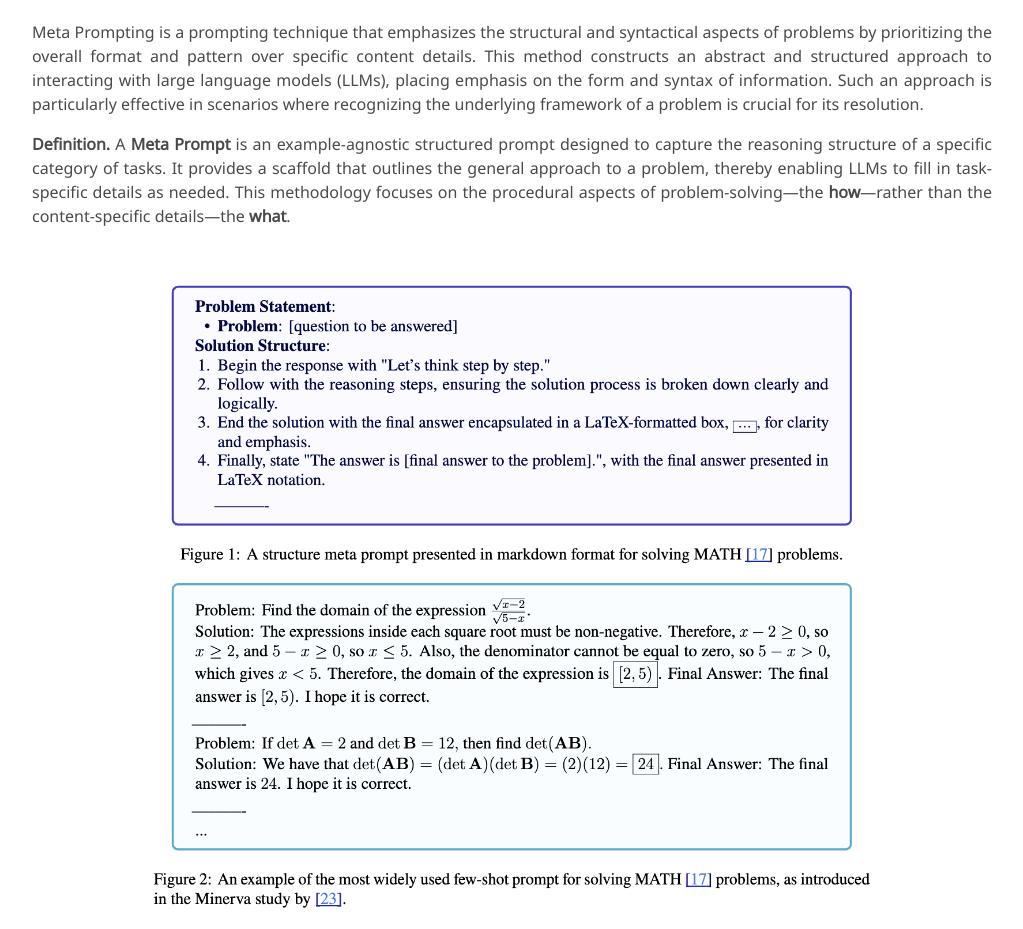
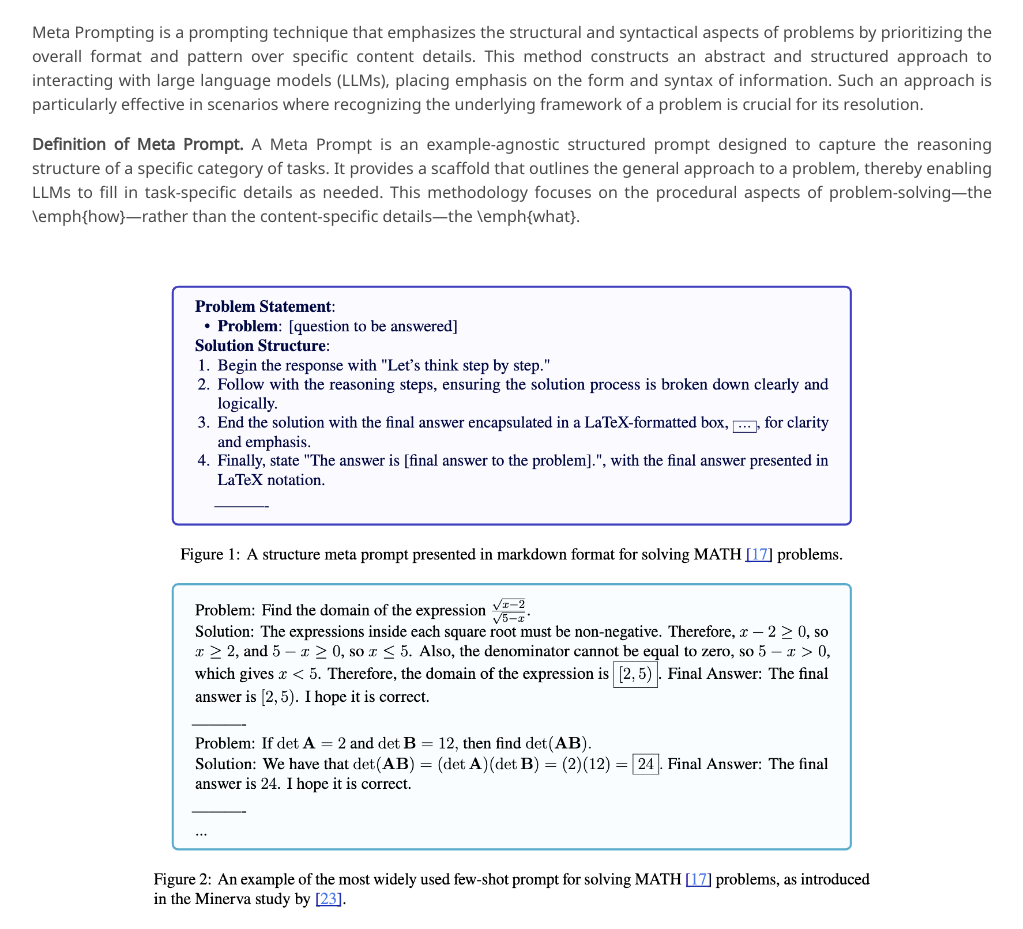
Before and after one commit to meta-prompting/meta-prompting.github.io, a plain HTML site: page index.html in a window 1280 px wide. Shown: the part 840-1769 px from the top of the page, without its empty margins (128-1151 px from the left). Drawn offline with nearby package versions, Linux system fonts and the light colour scheme; some icons are missing; a web font is replaced by a local one.

Commit message:
Update index.html

```diff
--- a/index.html
+++ b/index.html
@@ -75,7 +75,7 @@
                     <div class="publication-links">
                          <!-- Arxiv PDF link -->
                       <span class="link-block">
-                        <a href="MP.pdf" target="_blank"
+                        <a href="https://arxiv.org/pdf/2311.11482" target="_blank"
                         class="external-link button is-normal is-rounded is-dark">
                         <span class="icon">
                           <i class="fas fa-file-pdf"></i>
@@ -170,7 +170,6 @@
         <div class="content has-text-justified">
           <p>
           We introduce <b>Meta Prompting</b>, a framework that elevates the reasoning capabilities of large language models (LLMs) by focusing on the formal structure of a task rather than content-specific examples. We establish a theoretical foundation for this paradigm, formalizing MP as a functor that maps a category of tasks to a category of structured prompts, thereby guaranteeing that compositional problem-solving strategies can be systematically decomposed into modular prompt structures. We extend this concept to Recursive Meta Prompting (RMP), an automated process where an LLM can generate and refine its own prompts. We model this self-improvement loop formally as a monad, providing a principled framework for automated prompt engineering. Our claims are validated through extensive experiments demonstrating that a Qwen-72B base model, guided by a single, example-agnostic meta-prompt, achieves state-of-the-art results on MATH, GSM8K, and Game of 24. These results are achieved with substantial token efficiency gains over traditional few-shot methods.
-            The code is available at https://github.com/meta-prompting/meta-prompting.
           </p>
         </div>
       </div>
@@ -188,16 +187,10 @@
         <h2 class="title is-3">Meta Prompting</h2>
         <div class="content has-text-justified">
           <p>
-            Meta Prompting is a prompting technique that emphasizes the structural and syntactical aspects of problems by prioritizing the
-            overall format and pattern over specific content details. This method constructs an abstract and structured approach to
-            interacting with large language models (LLMs), placing emphasis on the form and syntax of information. Such an approach is
-            particularly effective in scenarios where recognizing the underlying framework of a problem is crucial for its resolution.
+            Meta Prompting is a prompting technique that emphasizes the structural and syntactical aspects of problems by prioritizing the overall format and pattern over specific content details. This method constructs an abstract and structured approach to interacting with large language models (LLMs), placing emphasis on the form and syntax of information. Such an approach is particularly effective in scenarios where recognizing the underlying framework of a problem is crucial for its resolution.
           </p>
           <p>
-            <b> Definition. </b> A <b>Meta Prompt</b> is an example-agnostic structured prompt designed to capture the reasoning structure
-            of a specific category of tasks. It provides a scaffold that outlines the general approach to a problem, thereby enabling LLMs
-            to fill in task-specific details as needed. This methodology focuses on the procedural aspects of problem-solving—the <b>how</b>—rather
-            than the content-specific details—the <b>what</b>.
+            <b> Definition of Meta Prompt. </b> A Meta Prompt is an example-agnostic structured prompt designed to capture the reasoning structure of a specific category of tasks. It provides a scaffold that outlines the general approach to a problem, thereby enabling LLMs to fill in task-specific details as needed. This methodology focuses on the procedural aspects of problem-solving—the \emph{how}—rather than the content-specific details—the \emph{what}.
           </p>
         </div>
 
```
